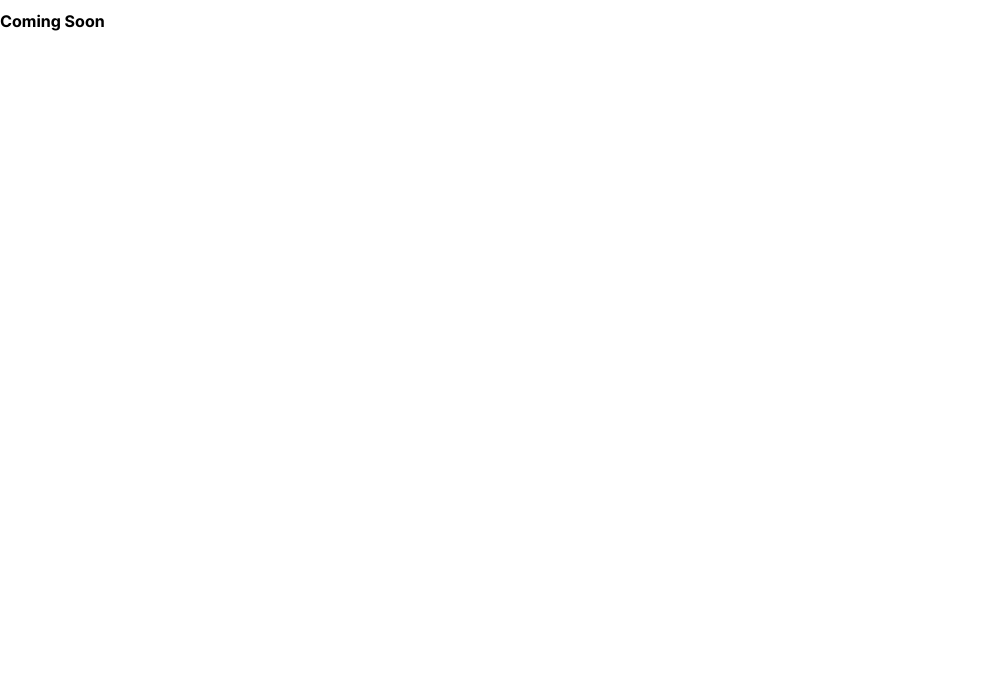
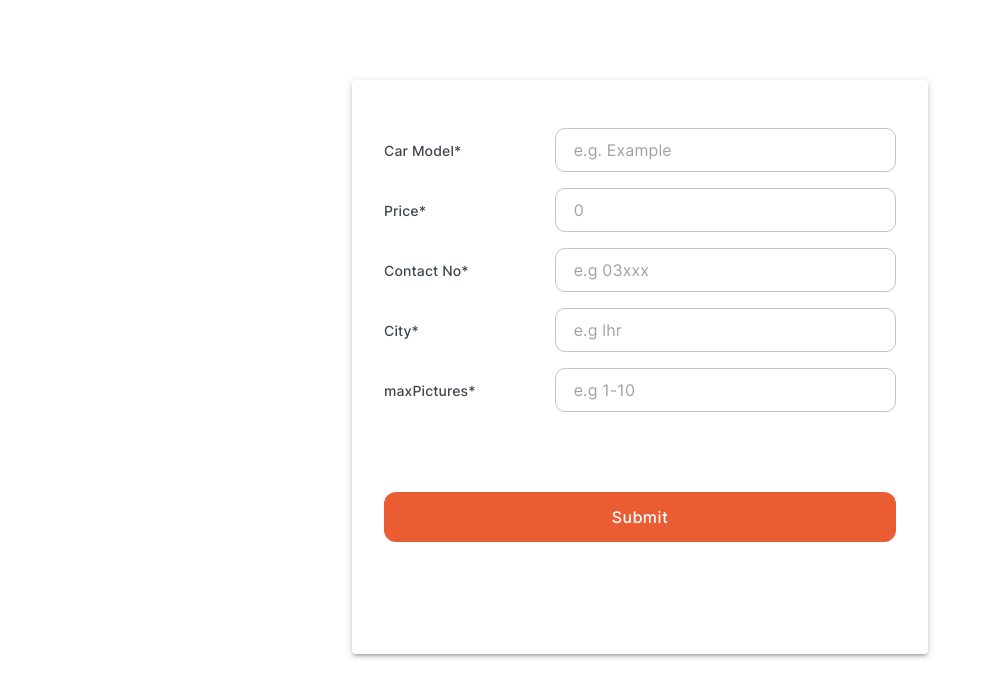
Before and after one commit to haseebx/challage-task-Nestjs, a Next.js app: page /home in a window 1280 px wide. Shown: the top 698 px of the page, without its empty margins (0-993 px from the left). Built offline with nearby package versions, Linux system fonts and the light colour scheme.

Commit message:
added car model

```diff
--- a/src/components/partial-page/home/index.style.ts
+++ b/src/components/partial-page/home/index.style.ts
@@ -0,0 +1,35 @@
+import styled from "@emotion/styled";
+import { Button, Grid, TextareaAutosize, Typography } from "@mui/material";
+
+export const CustomFlexGrid = styled(Grid)`
+  display: flex;
+  align-items: center;
+`;
+export const LabelTypo = styled(Typography)`
+  font-size: 14px;
+  font-weight: 500;
+  color: #414651;
+`;
+
+export const BasicButton = styled(Button)`
+  height: 44px;
+  width: 100%;
+  padding: 25px 18px 25px 18px;
+  border-radius: 12px;
+  font-size: 1rem;
+  font-weight: 500;
+  color: #ffffff !important;
+  text-transform: capitalize;
+  background-color: #ea5c32 !important;
+  @media (max-width: 1200px) and (max-height: 800px) {
+    height: 30px;
+  }
+  &:hover {
+    color: #ffffff;
+    background-color: #ea5c32;
+  }
+  &:disabled {
+    background-color: #f5f5f5; /* Light background color when disabled */
+    color: #c0c0c0; /* Light text color when disabled */
+  }
+`;
--- a/src/components/partial-page/home/index.tsx
+++ b/src/components/partial-page/home/index.tsx
@@ -1,8 +1,112 @@
 "use client";
+import CustomInputField from "@/components/core/inputField";
+import { Box, Grid, Paper, useMediaQuery } from "@mui/material";
 import React from "react";
+import { BasicButton, CustomFlexGrid, LabelTypo } from "./index.style";
 
 const PartialHomePage = () => {
-  return <h1>Coming Soon</h1>;
+  const isLaptop = useMediaQuery("(max-width:1300px) ");
+  return (
+    <Grid
+      container
+      justifyContent="center"
+      marginTop={'5rem'}
+      style={{ minHeight: "50vh", width: '100%' }}
+    >
+      {/* Wrap the form content in the Paper component */}
+      <Paper
+        elevation={3}
+        sx={{ padding: "2rem", width: isLaptop ? "40%" : "40%" }}
+      >
+        <CustomFlexGrid container mt={3}>
+          <Grid item xs={12} md={4}>
+            <LabelTypo>Car Model*</LabelTypo>
+          </Grid>
+          <Grid item xs={12} md={8}>
+            <CustomInputField
+              name="name"
+              placeholder="e.g. Example"
+              type="text"
+              background="rgba(255, 255, 255, 1)"
+              height="44px"
+              value={""}
+            // handleChange={(value) => handleInputChange("name", value)}
+            />
+          </Grid>
+        </CustomFlexGrid>
+
+        <CustomFlexGrid container mt={3}>
+          <Grid item xs={12} md={4}>
+            <LabelTypo>Price*</LabelTypo>
+          </Grid>
+          <Grid item xs={12} md={8}>
+            <CustomInputField
+              name="price"
+              placeholder="0"
+              type="text"
+              background="rgba(255, 255, 255, 1)"
+              height="44px"
+              value={""}
+            // handleChange={(value) => handleInputChange("website_url", value)}
+            />
+          </Grid>
+        </CustomFlexGrid>
+        <CustomFlexGrid container mt={3}>
+          <Grid item xs={12} md={4}>
+            <LabelTypo>Contact No*</LabelTypo>
+          </Grid>
+          <Grid item xs={12} md={8}>
+            <CustomInputField
+              name="phoneNumber"
+              placeholder="e.g 03xxx"
+              type="text"
+              background="rgba(255, 255, 255, 1)"
+              height="44px"
+              value={""}
+            // handleChange={(value) => handleInputChange("website_url", value)}
+            />
+          </Grid>
+        </CustomFlexGrid>
+
+        <CustomFlexGrid container mt={3}>
+          <Grid item xs={12} md={4}>
+            <LabelTypo>City*</LabelTypo>
+          </Grid>
+          <Grid item xs={12} md={8}>
+            <CustomInputField
+              name="city"
+              placeholder="e.g lhr"
+              type="text"
+              background="rgba(255, 255, 255, 1)"
+              height="44px"
+              value={""}
+            // handleChange={(value) => handleInputChange("website_url", value)}
+            />
+          </Grid>
+        </CustomFlexGrid>
+        <CustomFlexGrid container mt={3}>
+          <Grid item xs={12} md={4}>
+            <LabelTypo>maxPictures*</LabelTypo>
+          </Grid>
+          <Grid item xs={12} md={8}>
+            <CustomInputField
+              name="maxPictures"
+              placeholder="e.g 1-10"
+              type="text"
+              background="rgba(255, 255, 255, 1)"
+              height="44px"
+              value={""}
+            // handleChange={(value) => handleInputChange("website_url", value)}
+            />
+          </Grid>
+        </CustomFlexGrid>
+        <Box sx={{ marginBlock: '5rem' }}>
+
+          <BasicButton>Submit</BasicButton>
+        </Box>
+      </Paper>
+    </Grid>
+  )
 };
 
 export default PartialHomePage;
```
